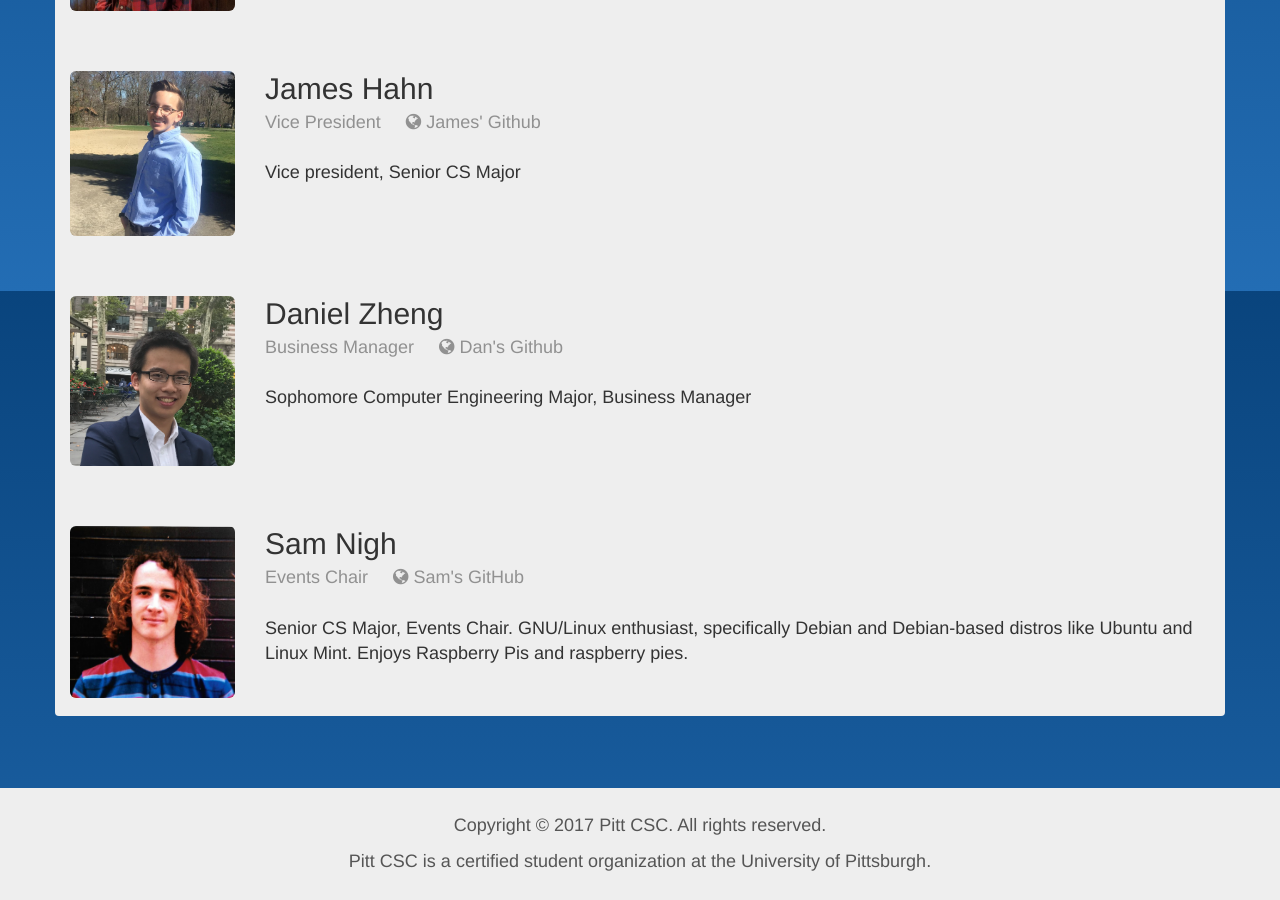
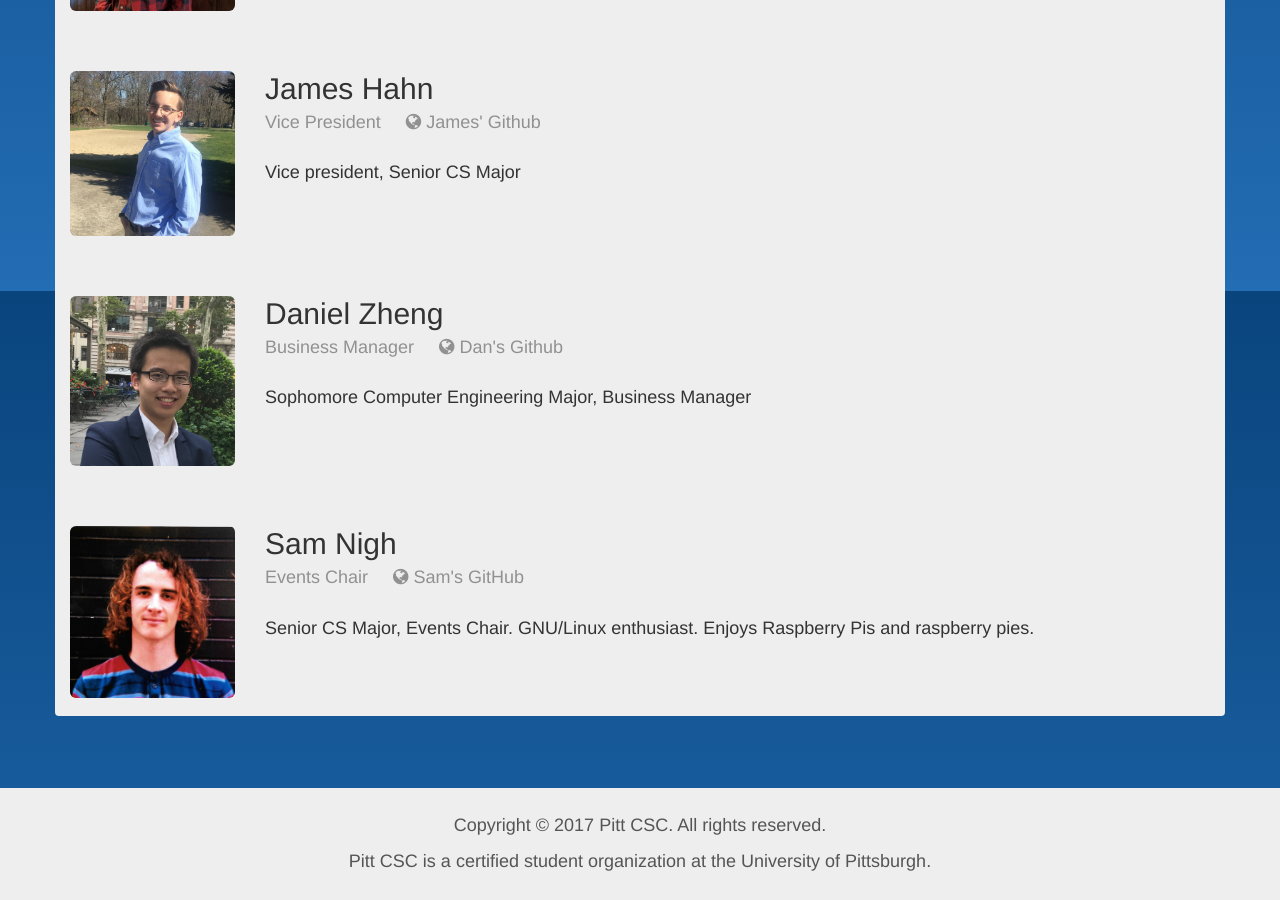
Before and after one commit to pittcsc/old-pittcsc-website-archived, a Jekyll site: the page built from pages/officers.html, in a window 1280 px wide and 900 px high, scrolled down 609 px. Built offline with Jekyll 4.4.1, drawn with Linux system fonts in a browser that asks for light colours; nearby versions of some CDN libraries.

Commit message:
Officer change

```diff
--- a/_data/officers.yml
+++ b/_data/officers.yml
@@ -31,7 +31,7 @@
 - title: Events Chair
   name: Sam Nigh
   email: nighsam@gmail.com
-  bio: "Senior CS Major, Events Chair. GNU/Linux enthusiast, specifically Debian and Debian-based distros like Ubuntu and Linux Mint. Enjoys Raspberry Pis and raspberry pies."
+  bio: "Senior CS Major, Events Chair. GNU/Linux enthusiast. Enjoys Raspberry Pis and raspberry pies."
   portrait_path:  "/assets/images/officers/sam-profile.jpg"
   twitter_username:
   website:
```
